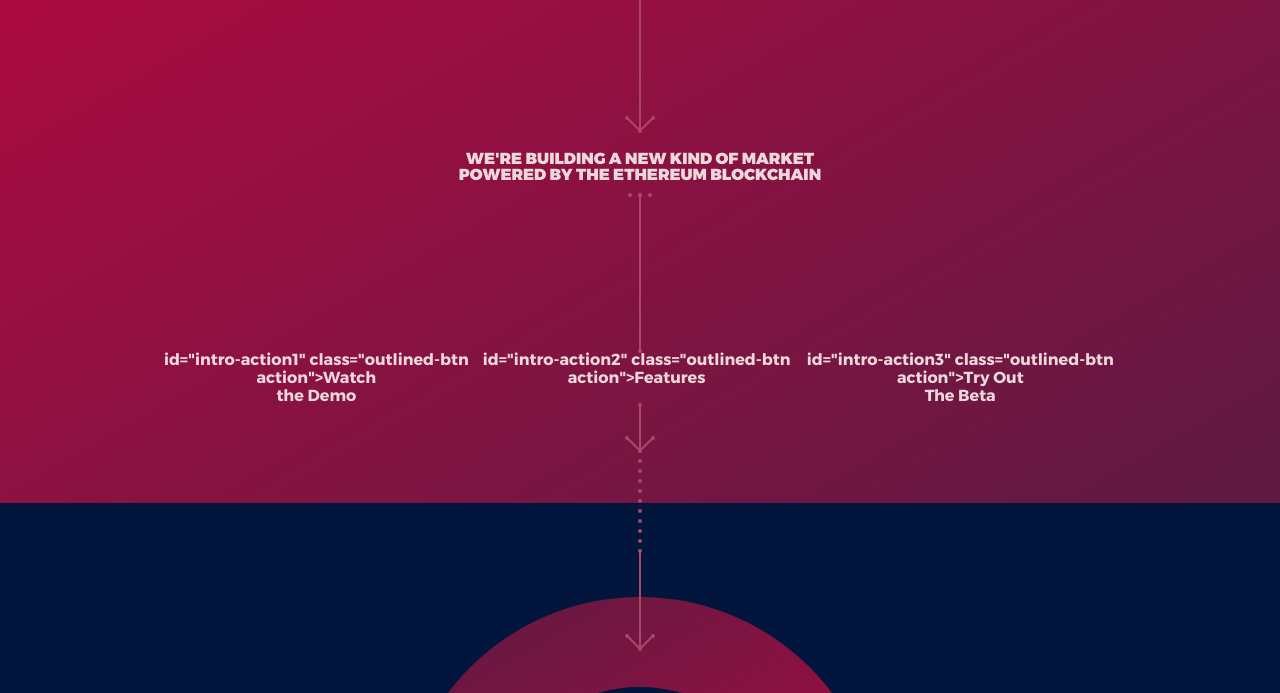
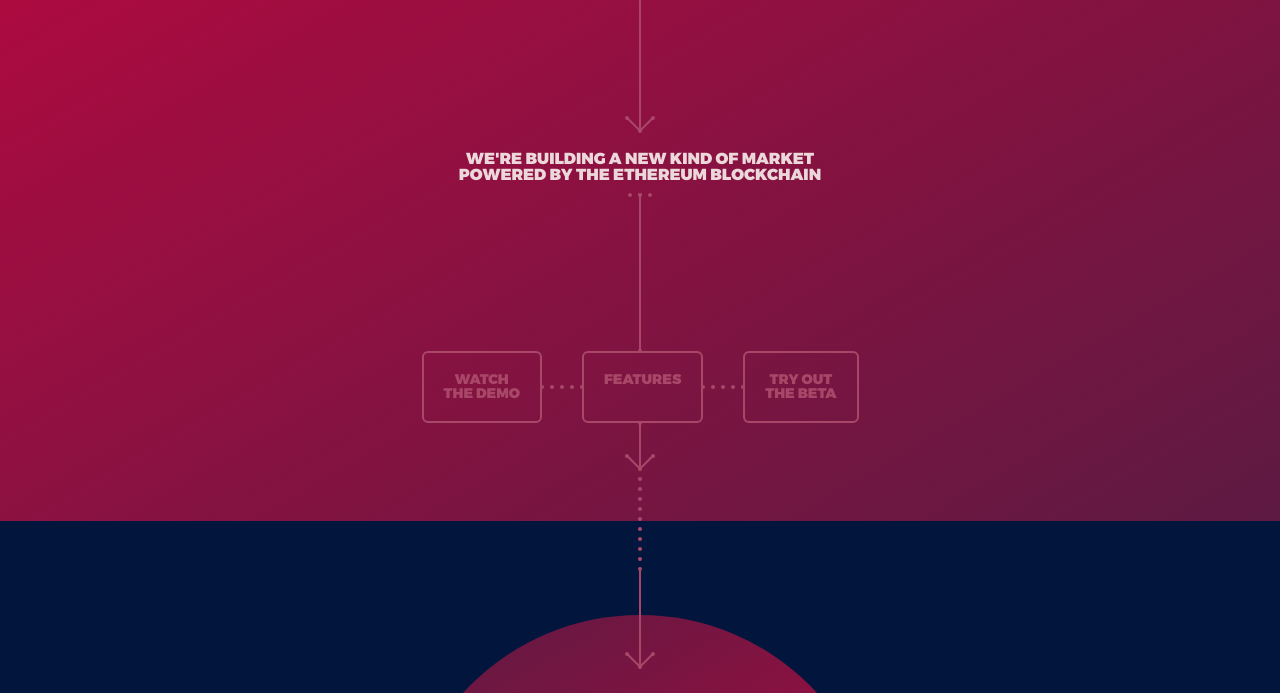
Before and after one commit to SafeMarket/safemarket.github.io, a website: page index.html in a window 1280 px wide. Shown: the part 407-1100 px from the top of the page. Drawn offline with Linux system fonts and the light colour scheme.

Commit message:
button fixes

```diff
--- a/index.html
+++ b/index.html
@@ -77,9 +77,9 @@
 			</div>
 
 			<section class="main-actions cf">
-				<a href=""></a> id="intro-action1" class="outlined-btn action">Watch <br/>the Demo</a>
-				<a href=""></a> id="intro-action2" class="outlined-btn action">Features</a>
-				<a href="https://github.com/SafeMarket/dapp/wiki/Getting-Started"></a> id="intro-action3" class="outlined-btn action">Try Out <br/>The Beta</a>
+				<a href="" id="intro-action1" class="outlined-btn action">Watch <br/>the Demo</a>
+				<a href="" id="intro-action2" class="outlined-btn action">Features</a>
+				<a href="https://github.com/SafeMarket/dapp/wiki/Getting-Started" id="intro-action3" class="outlined-btn action">Try Out<br/>The Beta</a>
 			</section>
 
 			<div id="intro-arrow3" class="arrow arrow-content">
```
